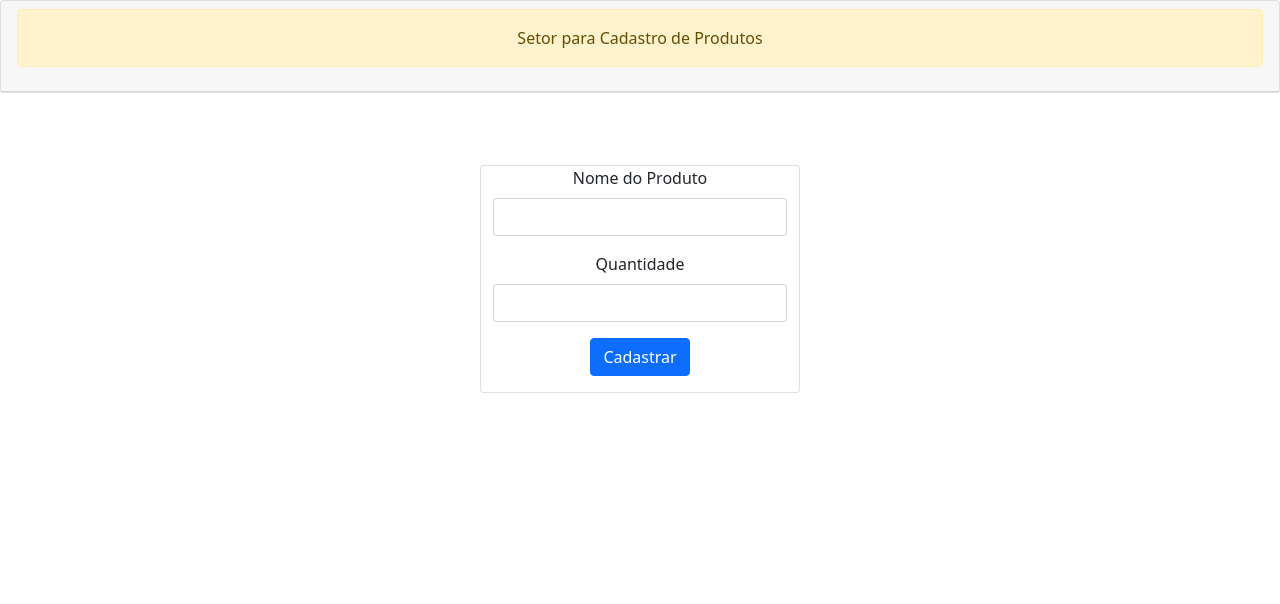
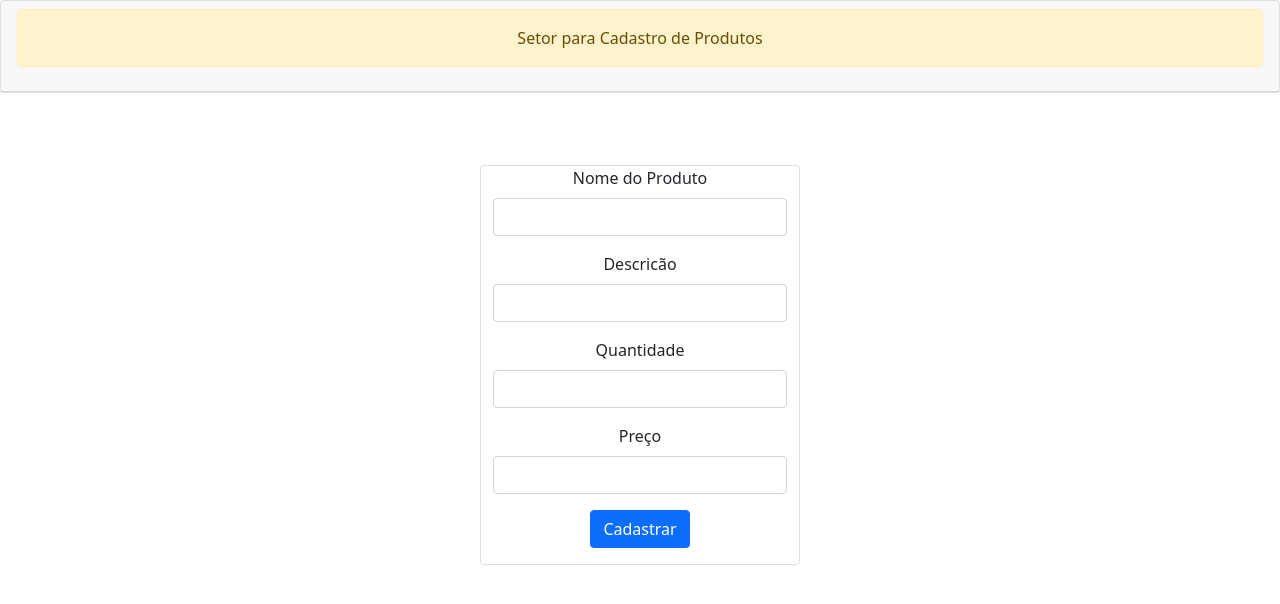
Before and after one commit to KauannGuimaraes/projeto-integrado-2-semestre, a PHP site: page /view/produto/add-produto.php in a window 1280 px wide. Shown: the top 604 px of the page. Run offline with PHP 8.4, Linux system fonts and the light colour scheme.

Commit message:
Integração Front-back end

```diff
--- a/view/produto/add-produto.php
+++ b/view/produto/add-produto.php
@@ -13,14 +13,22 @@
             <center>
             <br><br><br>
             <div class="card" style="width: 20rem;">
-            <form class="container-sm">
+            <form class="container-sm" action="../add-product-instance.php" method="POST">
                 <div class="mb-3">
                     <label for="producttype" class="form-label">Nome do Produto</label>
-                    <input type="text" class="form-control">
+                    <input type="text" class="form-control" name="name">
+                </div>
+                <div class="mb-3">
+                    <label for="exampleInputPassword1" class="form-label">Descricão</label>
+                    <input type="text" class="form-control" name="descricao">
                 </div>
                 <div class="mb-3">
                     <label for="exampleInputPassword1" class="form-label">Quantidade</label>
-                    <input type="number" class="form-control">
+                    <input type="number" class="form-control" name="quantidade">
+                </div>
+                <div class="mb-3">
+                    <label for="exampleInputPassword1" class="form-label">Preço</label>
+                    <input type="number" class="form-control" name="preco">
                 </div>
                 <button type="submit" class="btn btn-primary">Cadastrar</button>
             </form>
```
